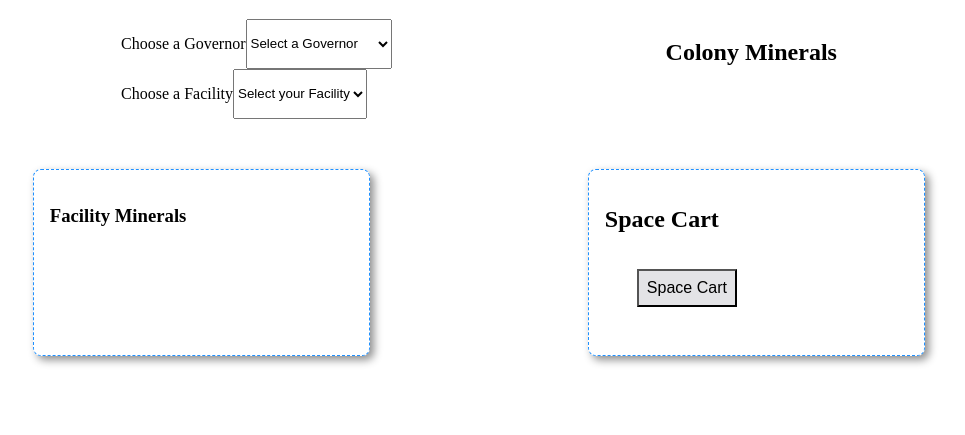
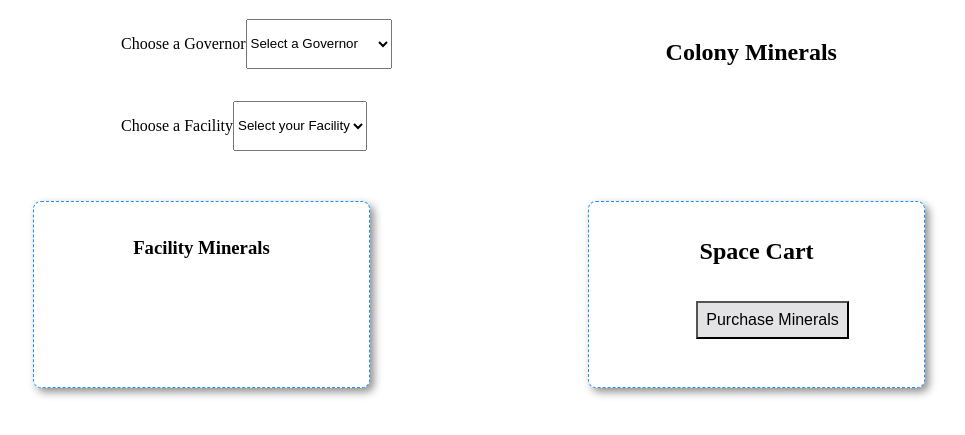
Before and after one commit to nss-day-cohort-52/exomine-poison-lunatics, a plain HTML site: page index.html in a window 1280 px wide. Shown: the part 87-522 px from the top of the page, without its empty margins (161-1126 px from the left). Drawn offline with Linux system fonts and the light colour scheme.

Commit message:
css stuff

```diff
--- a/scripts/ColonyMinerals.js
+++ b/scripts/ColonyMinerals.js
@@ -6,10 +6,10 @@ const minerals = getMinerals()
 const governors = getGovernors()
 const transient = getTransientState()
 
-export const colonyMinerals = () => {
+export const colonyMinerals = () => { // this will display the html header for "colony minerals"
     let html = "<h2>"
     let htmlHeader = "Colony Minerals"
-
+// this double loop will find which governor is selected in the drop down and then pair that goveror with their colony ID so it will show their colonies materials on the right side.
     for (const governor of governors) {
         if (transient.governorId === governor.id) {
             for (const colony of colonies) {
@@ -26,6 +26,12 @@ export const colonyMinerals = () => {
 
     return html
 }
+
+
+
+
+
+
 
     // const foundcolonies = colonies.find(
     //     (colony) => {
--- a/scripts/SpaceCart.js
+++ b/scripts/SpaceCart.js
@@ -1,8 +1,8 @@
 import { purchaseMineral } from "./database.js"
-
+// this page creates the html for the button "space cart" and then add's a click event for the button.
 export const purchaseMineralHTML = () => {
   return `
-    <button id="orderButton">Space Cart</button>
+    <button id="orderButton">Purchase Minerals</button>
   `
 }
 
--- a/styles/main.css
+++ b/styles/main.css
@@ -1,13 +1,17 @@
 .governorFacility {
     margin-bottom: 50px;
+    display: flex;
+    flex-direction: column;
 }
 
 .governor {
     display: flex;
+
 }
 
 .facility {
     display: flex;
+    padding-top: 2rem;
 }
 
 .facilitySpaceCart {
@@ -35,6 +39,7 @@
     padding: 1rem;
     border-radius: 0.5rem;
     box-shadow: 0.25rem 0.25rem 0.5rem rgb(143, 143, 143);
+    text-align: center;
 }
 
 .spaceCart {
@@ -44,6 +49,7 @@
     padding: 1rem;
     border-radius: 0.5rem;
     box-shadow: 0.25rem 0.25rem 0.5rem rgb(143, 143, 143);
+    text-align: center;
 }
 
 
@@ -55,3 +61,7 @@
     color: black;
     font-size: 1rem;
 }
+
+/* body {
+    background-image: url(https://digitaladdictsblog.com/wp-content/uploads/2019/01/shutterstock_295846730.jpg;)
+} */
```
